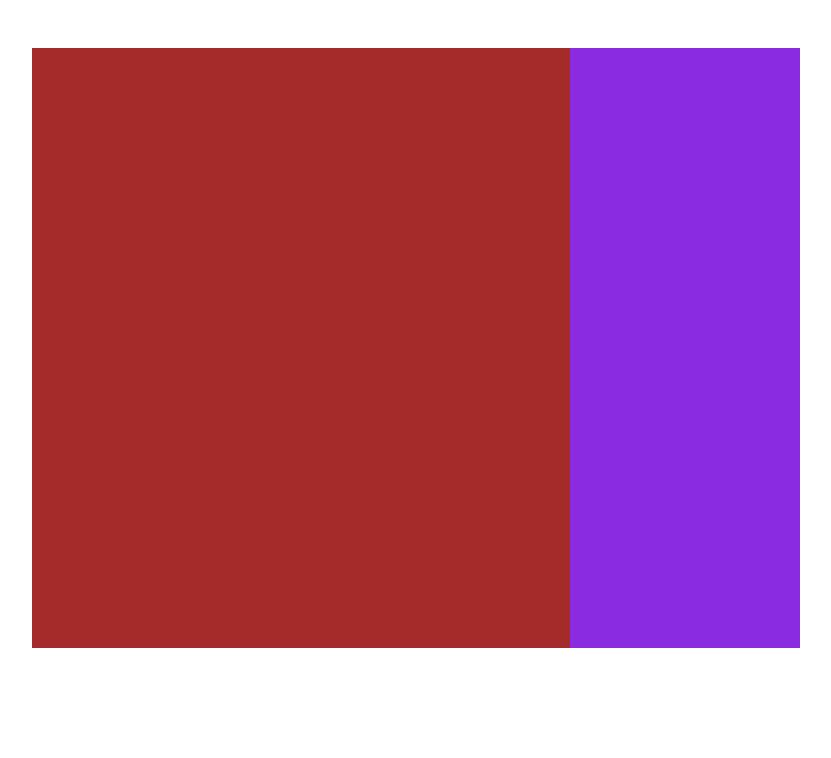
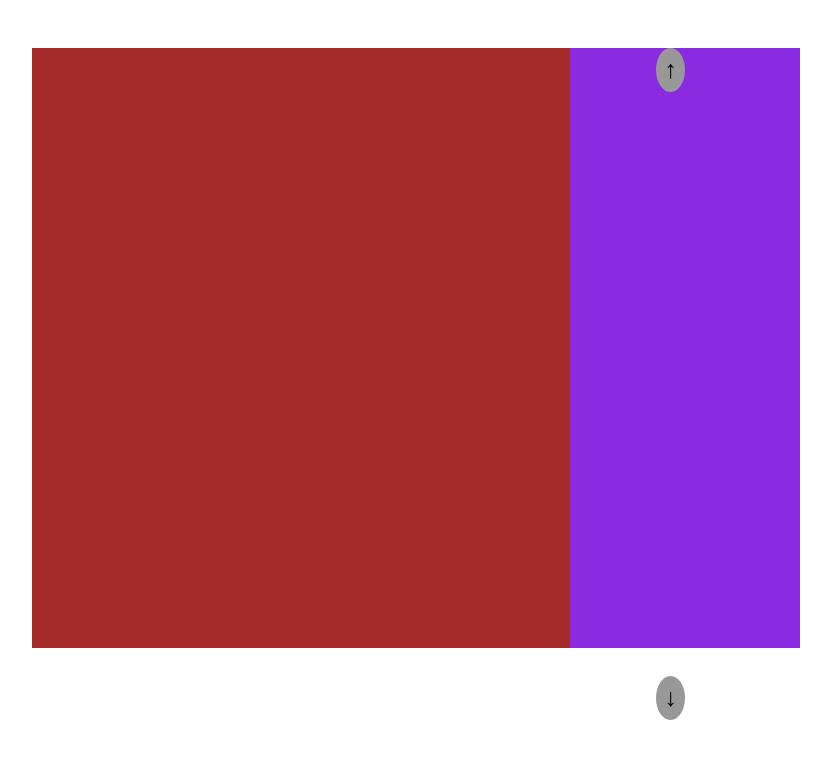
Before and after one commit to N1colas7/js-array-objects-carousel, a plain HTML site: page index.html in a window 1280 px wide. Shown: the whole page, without its empty margins (224-1055 px from the left). Drawn offline with Linux system fonts and the light colour scheme.

Commit message:
insert arrows

```diff
--- a/css/style.css
+++ b/css/style.css
@@ -27,3 +27,24 @@
     height: calc(100% / 5);
     width: 100%;
 }
+
+/*Creiamo le frecce per scorrere le immagini*/
+
+.next{
+    position: absolute;
+    right: 29%;
+    padding: 8px;
+    background-color: rgb(153, 152, 152);
+    border-radius: 50%;
+    font-size: 25px;
+}
+
+.prev{
+    position: absolute;
+    right: 29%;
+    bottom: 10%;
+    padding: 8px;
+    background-color: rgb(153, 152, 152);
+    border-radius: 50%;
+    font-size: 25px;
+}
--- a/index.html
+++ b/index.html
@@ -15,7 +15,9 @@
         </div>
         <div class="containerLittleImage">
             <div class="boxImage">
-
+                <div class="next">
+                    &uarr;
+                </div>
             </div>
             <div class="boxImage">
 
@@ -27,7 +29,9 @@
 
             </div>
             <div class="boxImage">
-
+                <div class="prev">
+                    &darr;
+                </div>
             </div>
         </div>
     </div>
```
